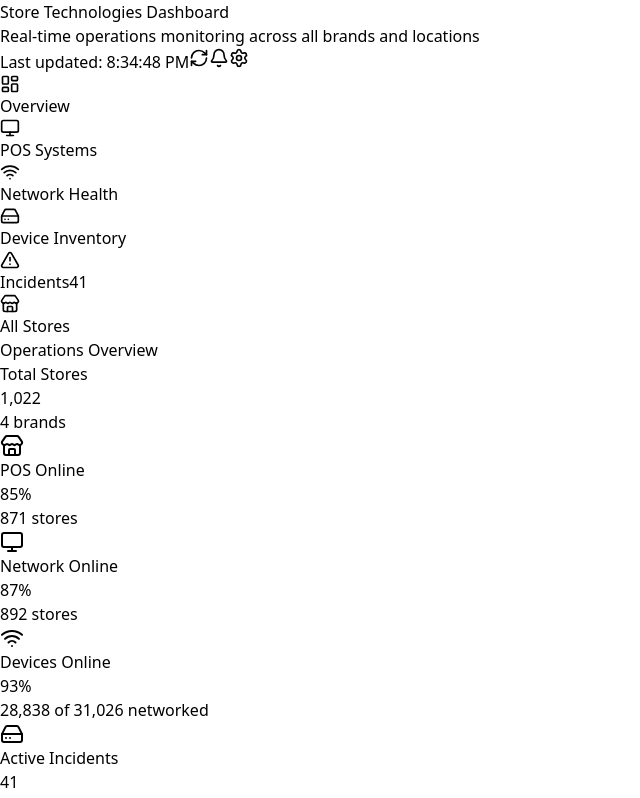
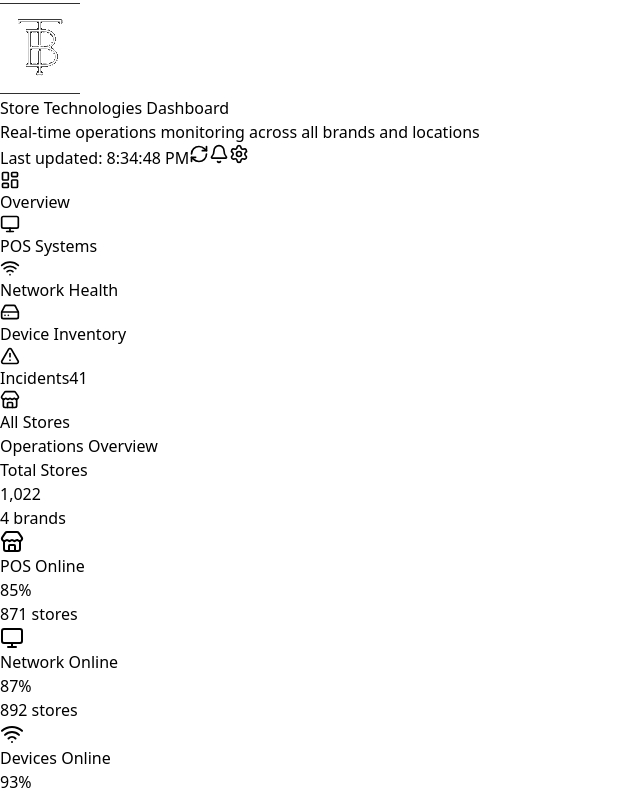
Before and after one commit to tmw-jm79/store-tech-dashboard, a React (Vite) app: page / in a window 1280 px wide. Shown: the top 798 px of the page, without its empty margins (0-640 px from the left). Built offline with nearby package versions, Linux system fonts and the light colour scheme.

Commit message:
Add logo to header
Co-authored-by: factory-droid[bot] <138933559+factory-droid[bot]@users.noreply.github.com>

```diff
--- a/src/components/Header.tsx
+++ b/src/components/Header.tsx
@@ -9,11 +9,14 @@ export function Header({ lastUpdated, onRefresh }: HeaderProps) {
   return (
     <header className="bg-slate-900 border-b border-slate-700 px-6 py-4">
       <div className="flex items-center justify-between">
-        <div>
-          <h1 className="text-2xl font-bold text-white">Store Technologies Dashboard</h1>
-          <p className="text-slate-400 text-sm mt-1">
-            Real-time operations monitoring across all brands and locations
-          </p>
+        <div className="flex items-center gap-4">
+          <img src="/logo.png" alt="Logo" className="h-12" />
+          <div>
+            <h1 className="text-2xl font-bold text-white">Store Technologies Dashboard</h1>
+            <p className="text-slate-400 text-sm mt-1">
+              Real-time operations monitoring across all brands and locations
+            </p>
+          </div>
         </div>
         <div className="flex items-center gap-4">
           <span className="text-slate-400 text-sm">
```
